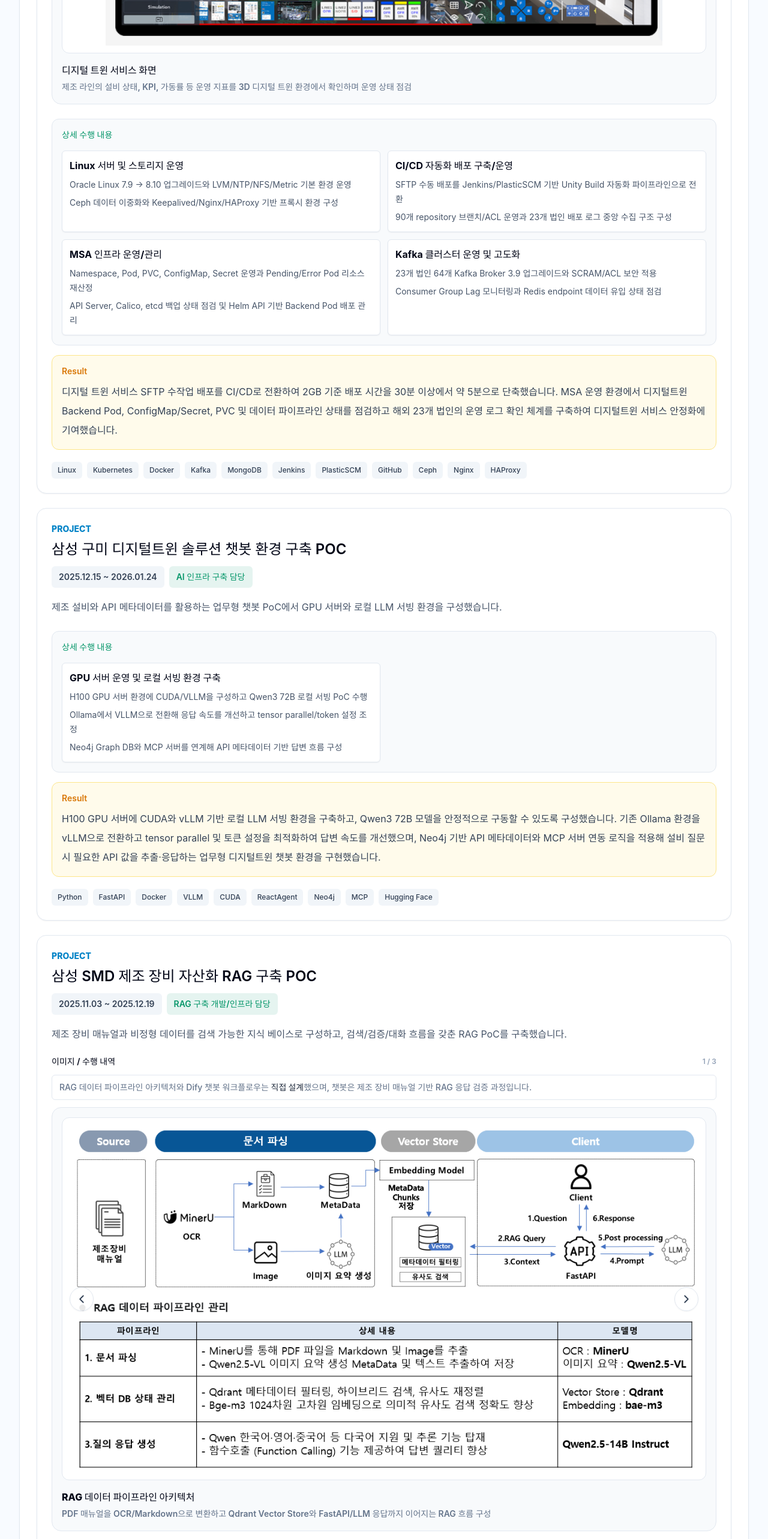
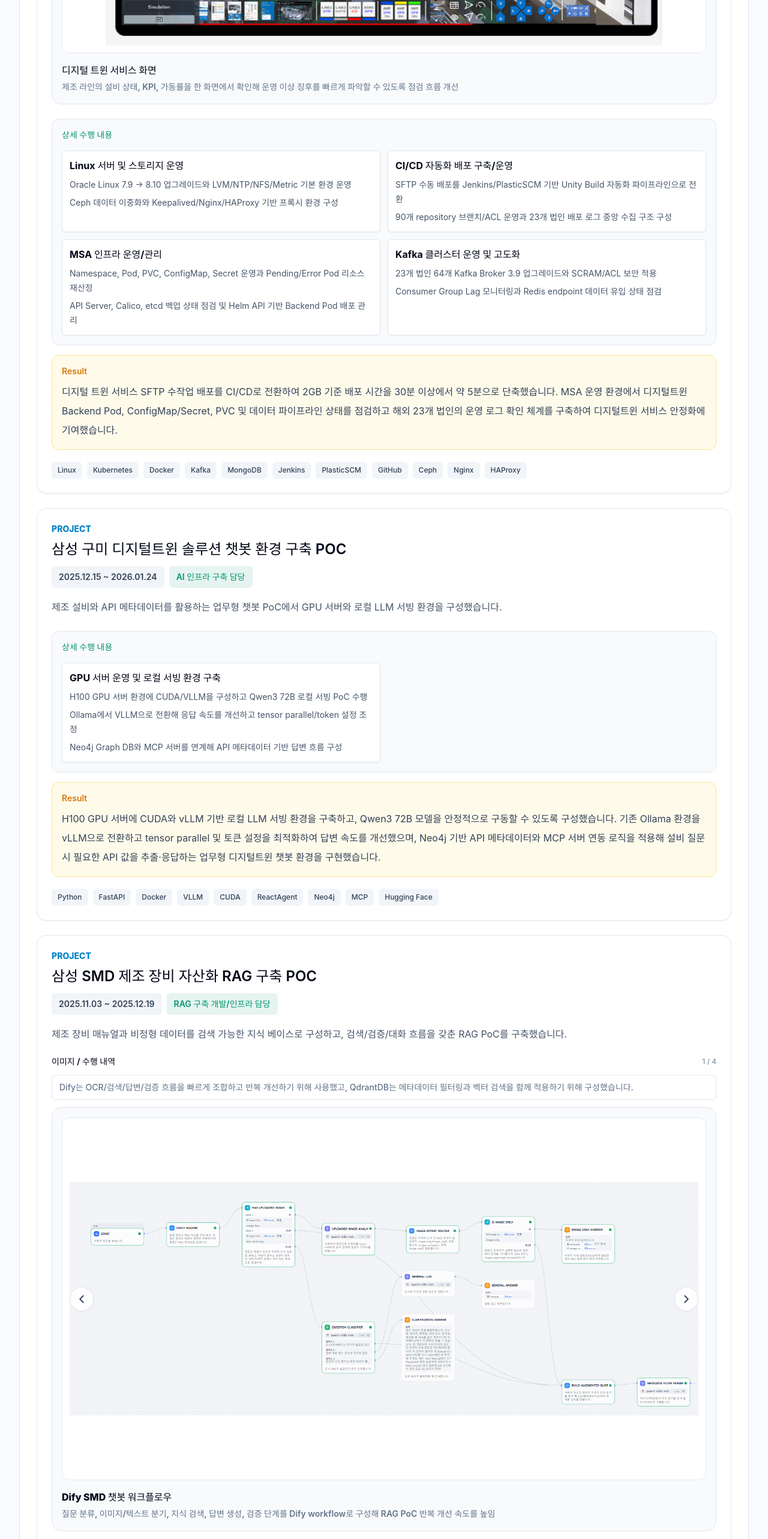
Before and after one commit to JANGSEOKHAN/JANGSEOKHAN.github.io, a React (Vite) app: page / in a window 1280 px wide. Shown: the part 4540-7106 px from the top of the page at 60% size. Built offline with nearby package versions, Linux system fonts and the light colour scheme; a web font is replaced by a local one.

Commit message:
Add Qdrant visual and refine project captions

```diff
--- a/src/data/profile.ts
+++ b/src/data/profile.ts
@@ -251,25 +251,25 @@ export const projects: Project[] = [
     visuals: [
       {
         title: '디지털 트윈 서비스 화면',
-        description: '제조 라인의 설비 상태, KPI, 가동률 등 운영 지표를 3D 디지털 트윈 환경에서 확인하며 운영 상태 점검',
+        description: '제조 라인의 설비 상태, KPI, 가동률을 한 화면에서 확인해 운영 이상 징후를 빠르게 파악할 수 있도록 점검 흐름 개선',
         imageUrl: 'projects/dmf/digital-twin-service.png',
         alt: '디지털 트윈 서비스 운영 화면',
       },
       {
         title: '데이터 파이프라인 운영',
-        description: 'MES/AGV/PLC Edge Data를 Producer, Kafka Broker, Consumer, Redis/MongoDB 저장소로 연결해 데이터 수집/처리 흐름 구성',
+        description: 'MES/AGV/PLC Edge Data를 Kafka 기반 수집/처리 흐름으로 연결하고 Consumer Lag와 저장소 유입 상태를 함께 점검',
         imageUrl: 'projects/dmf/data-pipeline.png',
         alt: '디지털 트윈 서비스 데이터 파이프라인 운영 구조',
       },
       {
         title: 'SFTP를 CI/CD 자동화 배포로 전환',
-        description: '작업자 PC/SFTP 수동 배포를 PlasticSCM commit, Jenkins build, 배포 서버 자동 배포 흐름으로 전환',
+        description: '작업자 PC/SFTP 수동 배포를 PlasticSCM commit, Jenkins build, 배포 서버 자동 배포 흐름으로 전환해 2GB 기준 30분 이상 걸리던 배포를 약 5분으로 단축',
         imageUrl: 'projects/dmf/cicd-transition.png',
         alt: 'SFTP 수동 배포를 CI/CD 자동화 배포로 전환',
       },
       {
         title: '엑셈원 모니터링 / Kubernetes 컨테이너 관리',
-        description: 'Kubernetes Pod/Container와 Kafka, DBMS 상태 모니터링을 통해 디지털 트윈 서비스 운영 상태 점검 수행',
+        description: 'Kubernetes Pod/Container와 Kafka, DBMS 상태를 함께 모니터링해 장애 징후와 리소스 이상 여부를 조기에 확인',
         imageUrl: 'projects/dmf/k8s-monitoring.png',
         alt: '디지털 트윈 서비스 Kubernetes 컨테이너 관리 및 모니터링 수행',
       },
@@ -335,25 +335,31 @@ export const projects: Project[] = [
       '제조 장비 PDF 매뉴얼을 OCR 기반 Markdown 구조로 변환하고, 청크·메타데이터·임베딩 자동화를 통해 QdrantDB 기반 지식베이스를 구축했습니다. 메타데이터 필터링, 유사도 검색, Qwen3-VL 검증, Redis 세션 저장을 적용해 텍스트/이미지 기반 멀티턴 RAG 챗봇 PoC에 기여했으며, 비정형 문서를 AI 서비스용 데이터 자산으로 전환하는 경험을 쌓았습니다.',
     techStack: ['QdrantDB', 'RAG', 'Docker', 'LLM', 'CUDA', 'VLLM', 'LangChain', 'Dify', 'Redis'],
     visualNote:
-      'RAG 데이터 파이프라인 아키텍처와 Dify 챗봇 워크플로우는 직접 설계했으며, 챗봇은 제조 장비 매뉴얼 기반 RAG 응답 검증 과정입니다.',
+      'Dify는 OCR/검색/답변/검증 흐름을 빠르게 조합하고 반복 개선하기 위해 사용했고, QdrantDB는 메타데이터 필터링과 벡터 검색을 함께 적용하기 위해 구성했습니다.',
     visuals: [
       {
+        title: 'Dify SMD 챗봇 워크플로우',
+        description: '질문 분류, 이미지/텍스트 분기, 지식 검색, 답변 생성, 검증 단계를 Dify workflow로 구성해 RAG PoC 반복 개선 속도를 높임',
+        imageUrl: 'projects/rag/dify-chatbot-workflow.png',
+        alt: '삼성 SMD 제조 장비 자산화 RAG 구축 POC Dify 챗봇 워크플로우',
+      },
+      {
         title: 'RAG 데이터 파이프라인 아키텍처',
-        description: 'PDF 매뉴얼을 OCR/Markdown으로 변환하고 Qdrant Vector Store와 FastAPI/LLM 응답까지 이어지는 RAG 흐름 구성',
+        description: 'PDF 매뉴얼을 OCR/Markdown 변환, chunking, metadata 생성, embedding, Qdrant 검색, LLM 답변 검증으로 이어지도록 설계',
         imageUrl: 'projects/rag/rag-architecture.png',
         alt: '제조 장비 매뉴얼 RAG 데이터 파이프라인 아키텍처',
       },
       {
+        title: 'QdrantDB 메타데이터 필터링',
+        description: '문서 유형, 장비 정보, 섹션 단위 메타데이터 필터링과 벡터 유사도 검색을 함께 사용해 필요한 근거 청크를 더 좁혀 검색',
+        imageUrl: 'projects/rag/qdrant-web.png',
+        alt: 'QdrantDB 메타데이터 필터링 및 벡터 검색 구성',
+      },
+      {
         title: '제조 장비 매뉴얼 RAG 챗봇 화면',
-        description: '제조 장비 매뉴얼 기반 질의에 대해 검색 근거와 답변 품질을 확인하는 RAG 챗봇 PoC 수행',
+        description: '제조 장비 매뉴얼 기반 질의에 대해 검색 근거, 텍스트/이미지 답변, 검증 결과를 확인하며 멀티턴 RAG 사용 흐름 검증',
         imageUrl: 'projects/rag/rag-chatbot-screen.png',
         alt: '제조 장비 매뉴얼 RAG PoC 챗봇 시연 화면',
-      },
-      {
-        title: 'Dify SMD 챗봇 워크플로우',
-        description: '질문 분류, 이미지/텍스트 분기, 지식 검색, 답변 생성 및 검증 단계를 구성한 Dify workflow',
-        imageUrl: 'projects/rag/dify-chatbot-workflow.png',
-        alt: '삼성 SMD 제조 장비 자산화 RAG 구축 POC Dify 챗봇 워크플로우',
       },
     ],
   },
```
Also changed, not shown: public/projects/rag/qdrant-web.png (added).
